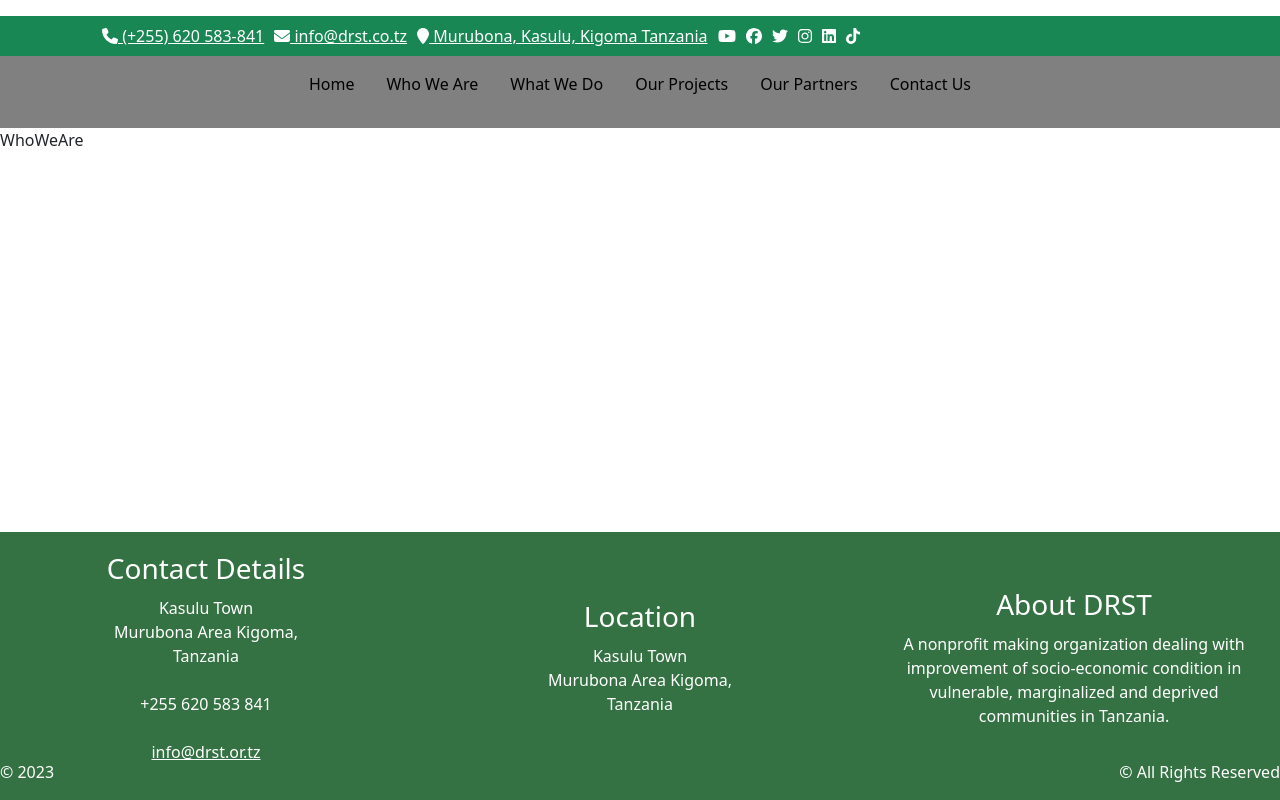
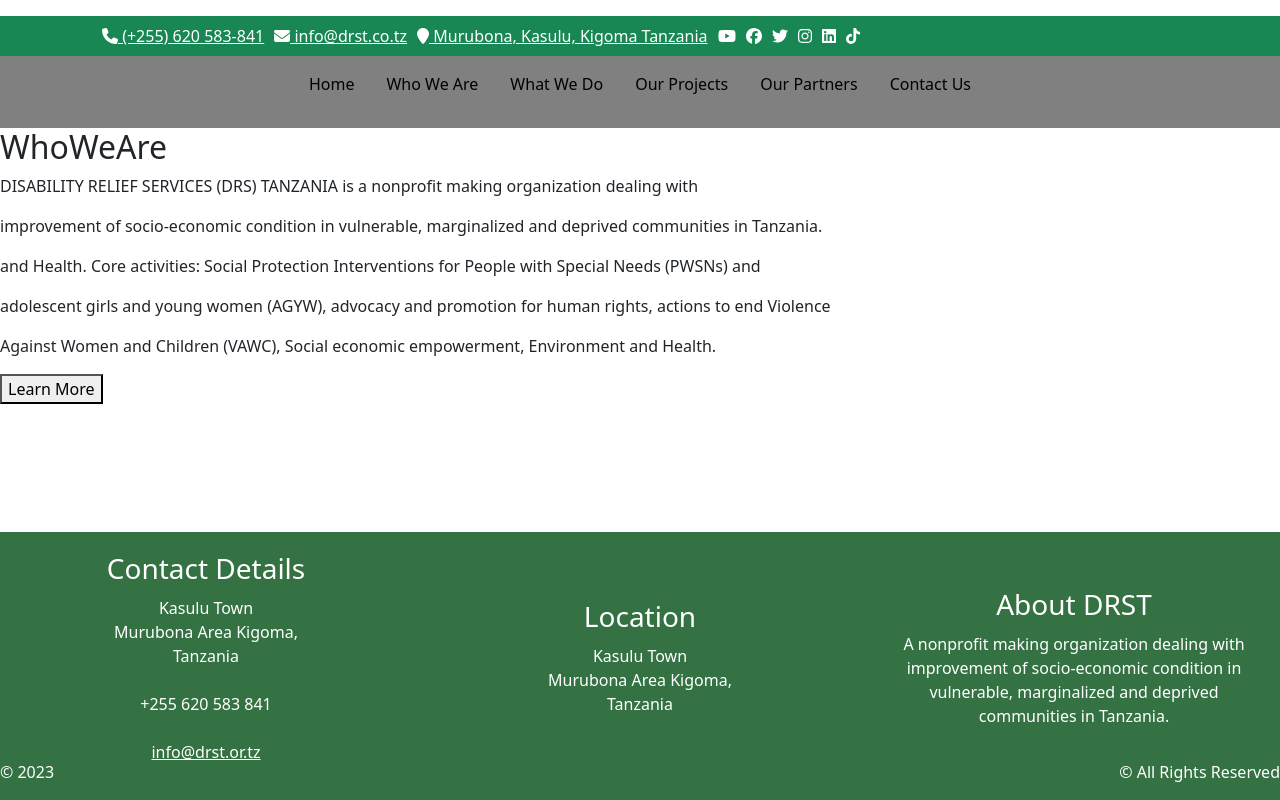
Before and after one commit to Michal379/disability-drst, a React (Create React App) app in the folder client/: page /who-we-are in a window 1280 px wide. Built offline with nearby package versions, Linux system fonts and the light colour scheme.

Commit message:
who we are

```diff
--- a/client/src/components/whatwedo/WhatWeDo.jsx
+++ b/client/src/components/whatwedo/WhatWeDo.jsx
@@ -2,7 +2,11 @@
 
 const WhatWeDo = () => {
   return (
-    <div>WhatWeDo</div>
+    <div>
+      <h2>WhatWeDo</h2>
+      <p>Most of the projects, programs and activities undertaken by the organization generally</p>
+      <p>associated with efforts in People with Special Needs programs.</p>
+    </div>
   )
 }
 
--- a/client/src/components/whoweare/WhoWeAre.jsx
+++ b/client/src/components/whoweare/WhoWeAre.jsx
@@ -2,7 +2,15 @@
 
 const WhoWeAre = () => {
   return (
-    <div>WhoWeAre</div>
+    <div>
+      <h2>WhoWeAre</h2>
+      <p>DISABILITY RELIEF SERVICES (DRS) TANZANIA is a nonprofit making organization dealing with</p>
+      <p>improvement of socio-economic condition in vulnerable, marginalized and deprived communities in Tanzania.</p>
+      <p>and Health. Core activities: Social Protection Interventions for People with Special Needs (PWSNs) and</p>
+      <p>adolescent girls and young women (AGYW), advocacy and promotion for human rights, actions to end Violence</p>
+      <p>Against Women and Children (VAWC), Social economic empowerment, Environment and Health.</p>
+      <button>Learn More</button>
+    </div>
   )
 }
 
```
Also changed, not shown: client/src/components/whatwedo/WhatWeDo.css (added), client/src/components/whoweare/WhoWeAre.css (added).
